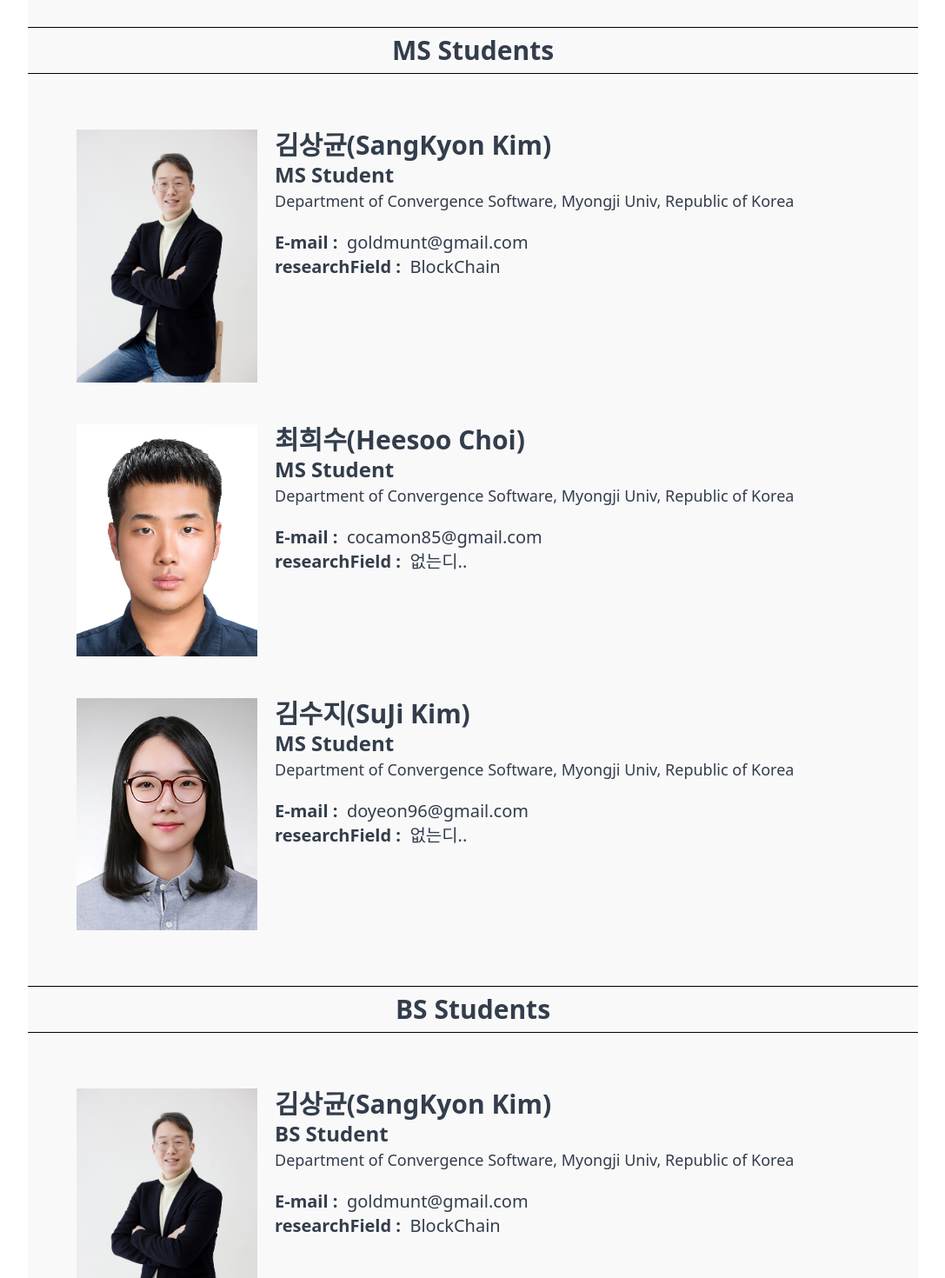
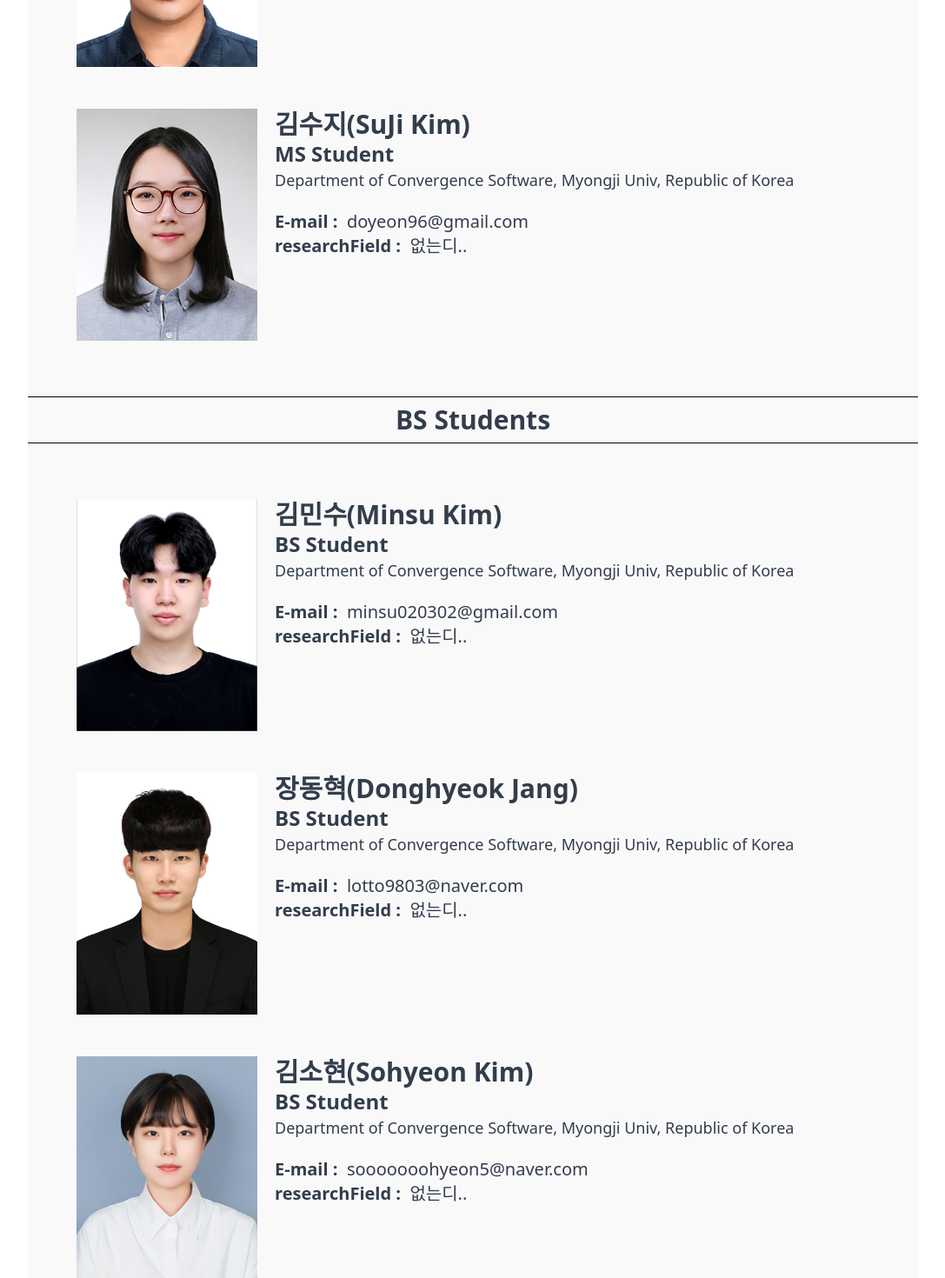
Before and after one commit to UXMUnderGraduate/UXM-Lab-FE, a Next.js app in the folder Next_v1/: page /members in a window 1280 px wide. Shown: the part 2020-3490 px from the top of the page at 87% size, without its empty margins (96-1183 px from the left). Built offline with nearby package versions, Linux system fonts and the light colour scheme.

Commit message:
Refactor : 오타 수정

```diff
--- a/Next_v1/src/components/members/CardList.tsx
+++ b/Next_v1/src/components/members/CardList.tsx
@@ -143,17 +143,17 @@ const dummy = [
 ];
 
 const CardList: React.FC = () => {
-  const BSList = filteredList(dummy, ['Adivisor', 'MS Student', 'Ph.D. Student', 'Ph.D. Candidate'], true);
+  const BSList = filteredList(dummy, ['Advisor', 'MS Student', 'Ph.D. Student', 'Ph.D. Candidate'], true);
 
-  const MSList = filteredList(dummy, ['Adivisor', 'BS Student', 'Ph.D. Student', 'Ph.D. Candidate'], true);
+  const MSList = filteredList(dummy, ['Advisor', 'BS Student', 'Ph.D. Student', 'Ph.D. Candidate'], true);
 
-  const Ph_D_C_List = filteredList(dummy, ['Adivisor', 'BS Student', 'MS Student', 'Ph.D. Student'], true);
+  const Ph_D_C_List = filteredList(dummy, ['Advisor', 'BS Student', 'MS Student', 'Ph.D. Student'], true);
 
-  // console.log(Ph_D_C_List);
-  const Ph_D_S_List = filteredList(dummy, ['Adivisor', 'BS Student', 'MS Student', 'Ph.D. Candidate'], true);
+  const Ph_D_S_List = filteredList(dummy, ['Advisor', 'BS Student', 'MS Student', 'Ph.D. Candidate'], true);
 
   const alumniList = filteredList(dummy, [], false);
 
+  console.log(BSList);
   return (
     <div className="w-full text-center">
       <TitleHorizon>Professor</TitleHorizon>
```
